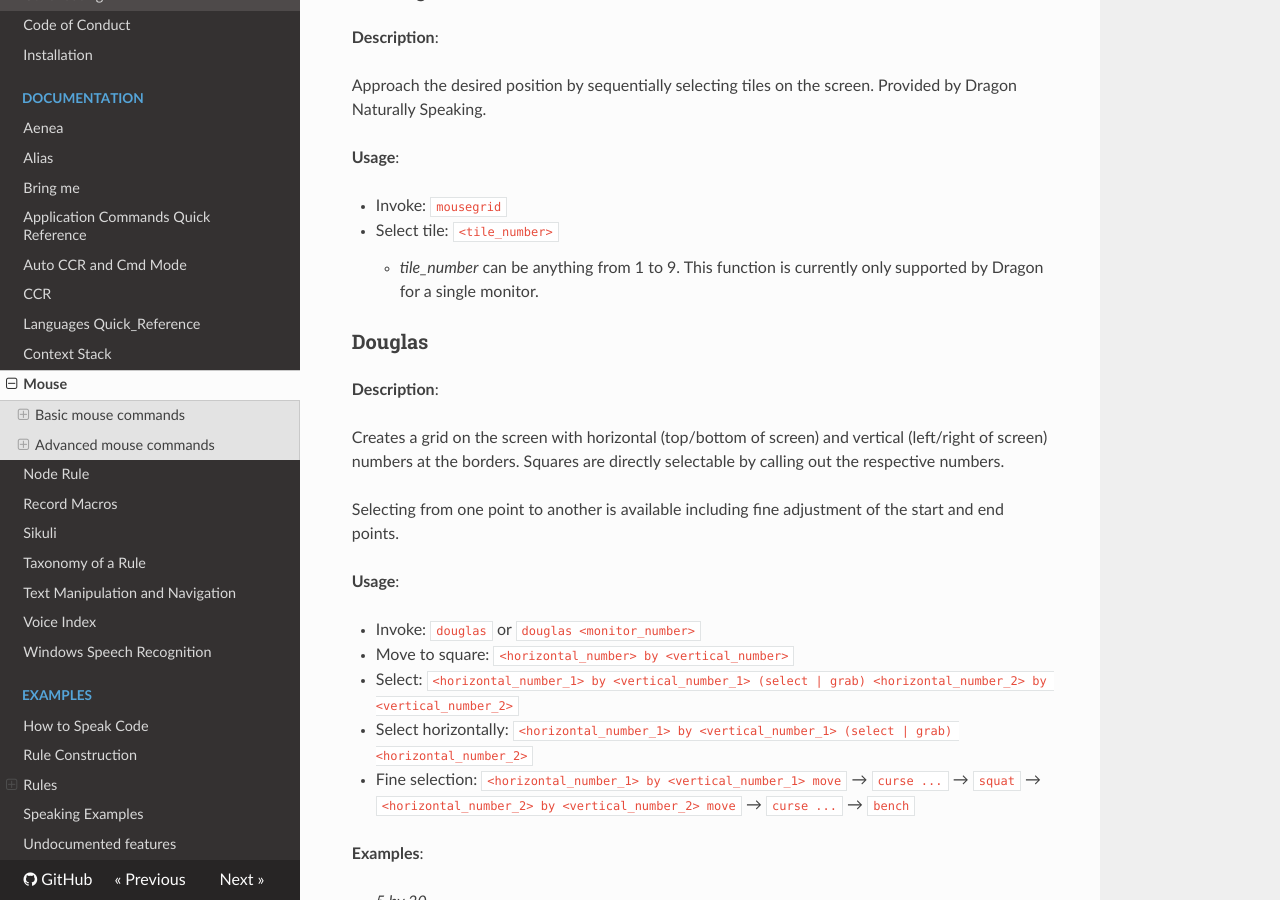
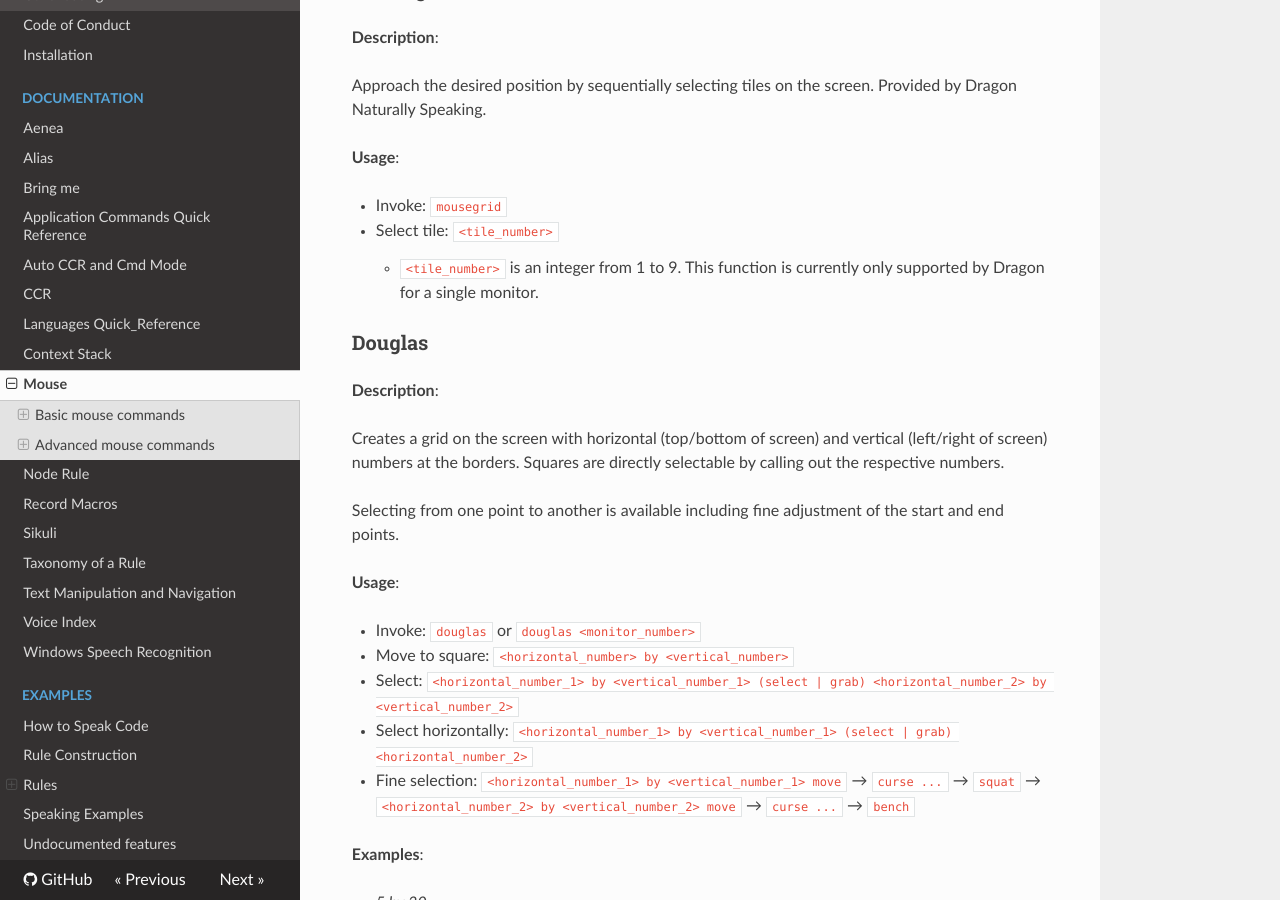
Before and after one commit to dictation-toolbox/Caster, an MkDocs documentation site: the page built from docs/readthedocs/Mouse.md, in a window 1280 px wide and 900 px high, scrolled down 856 px. Built offline with MkDocs 1.6.1, drawn with Linux system fonts in a browser that asks for light colours; nearby versions of some CDN libraries; comment, search, counter and statistics services are not loaded.

Commit message:
Update Mouse.md

```diff
--- a/docs/readthedocs/Mouse.md
+++ b/docs/readthedocs/Mouse.md
@@ -34,7 +34,7 @@ Approach the desired position by sequentially selecting tiles on the screen. Pro
 
 - Invoke: `mousegrid`
 - Select tile: `<tile_number>`
-    - _tile_number_ can be anything from 1 to 9. This function is currently only supported by Dragon for a single monitor.
+    - `<tile_number>` is an integer from 1 to 9. This function is currently only supported by Dragon for a single monitor.
 
 ### Douglas
 
```
